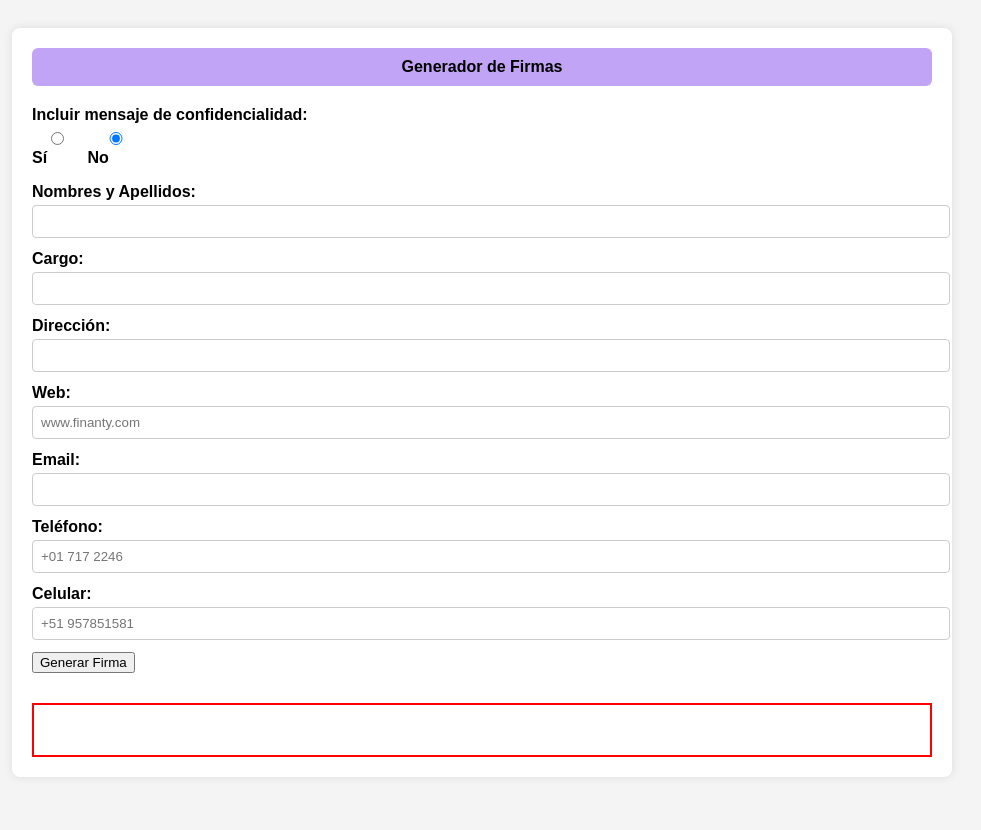
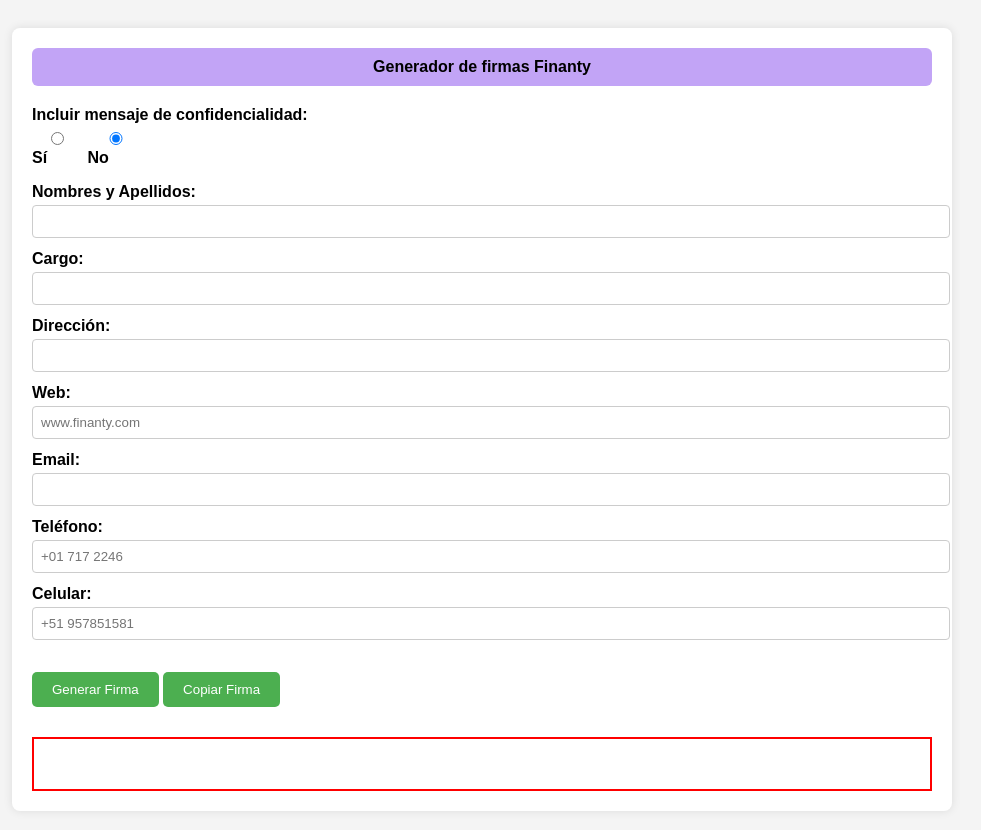
Before and after one commit to favellaneda1993/generador-firmas-finanty, a plain HTML site: page index.html in a window 1280 px wide. Shown: the whole page, without its empty margins (158-1139 px from the left). Before the commit the page ends 805 px from the top, so only its background shows below. Drawn offline with Linux system fonts and the light colour scheme.

Commit message:
Update index.html

```diff
--- a/index.html
+++ b/index.html
@@ -2,7 +2,7 @@
 <html lang="es">
 <head>
   <meta charset="UTF-8">
-  <title>Generador de Firmas</title>
+  <title>Generador de firmas Finanty</title>
   <style>
     body {
       font-family: Arial, sans-serif;
@@ -57,7 +57,7 @@
       font-family: Arial, sans-serif;
     }
     .signature-container img {
-      width: 80px;
+      width: 80px; /* Reducción del tamaño del logo */
       height: auto;
     }
     .info {
@@ -91,12 +91,25 @@
       color: #333;
       margin-top: 20px;
     }
+    button {
+      background-color: #4CAF50;
+      color: white;
+      padding: 10px 20px;
+      border: none;
+      border-radius: 5px;
+      cursor: pointer;
+      margin-top: 20px;
+    }
+    button:hover {
+      background-color: #45a049;
+    }
   </style>
 </head>
 <body>
   <div class="container">
-    <div class="header">Generador de Firmas</div>
+    <div class="header">Generador de firmas Finanty</div>
 
+    <!-- Formulario para ingresar los datos de la firma -->
     <div class="form-group">
       <label>Incluir mensaje de confidencialidad:</label>
       <div class="radio-group">
@@ -105,6 +118,7 @@
       </div>
     </div>
 
+    <!-- Entradas de texto para datos -->
     <div class="form-group"><label>Nombres y Apellidos:</label><input id="nombre" type="text"></div>
     <div class="form-group"><label>Cargo:</label><input id="cargo" type="text"></div>
     <div class="form-group"><label>Dirección:</label><input id="direccion" type="text"></div>
@@ -113,12 +127,18 @@
     <div class="form-group"><label>Teléfono:</label><input id="telefono" type="text" placeholder="+01 717 2246"></div>
     <div class="form-group"><label>Celular:</label><input id="celular" type="text" placeholder="+51 957851581"></div>
 
+    <!-- Botón para generar firma -->
     <button onclick="generarFirma()">Generar Firma</button>
 
+    <!-- Botón para copiar automáticamente la firma generada -->
+    <button onclick="copiarFirma()">Copiar Firma</button>
+
+    <!-- Aquí se mostrará la firma generada -->
     <div class="firma-preview" id="firmaPreview"></div>
   </div>
 
   <script>
+    // Función que genera la firma con los datos introducidos
     function generarFirma() {
       const nombre = document.getElementById("nombre").value;
       const cargo = document.getElementById("cargo").value;
@@ -129,11 +149,15 @@
       const celular = document.getElementById("celular").value;
       const confidencialidad = document.querySelector('input[name="confidencialidad"]:checked').value;
 
+      // Creación de la firma HTML, insertando los datos y el logo
       const firmaHTML = `
         <div class="signature-container">
+          <!-- Logo de la empresa -->
           <div class="logo-container">
             <img src="https://raw.githubusercontent.com/favellaneda1993/generador-firmas-finanty/main/logo.png" alt="Logo Finanty">
           </div>
+
+          <!-- Información de la firma -->
           <div class="info">
             <div class="nombre">${nombre}</div>
             <div class="cargo">${cargo}</div>
@@ -148,6 +172,7 @@
               📍 ${direccion}
             </div>
             ${confidencialidad === "Sí" ? `
+              <!-- Mensaje de confidencialidad si se selecciona "Sí" -->
               <div class="confidencial">
                 <strong>DECLARACIÓN DE CONFIDENCIALIDAD Y PRIVILEGIO</strong><br>
                 Este correo electrónico y/o el material adjunto es para uso exclusivo de la persona o entidad a la que expresamente se le ha enviado... (puedes personalizar el texto completo según el modelo institucional).
@@ -157,7 +182,23 @@
         </div>
       `;
 
+      // Mostrar la firma generada en la página
       document.getElementById("firmaPreview").innerHTML = firmaHTML;
+    }
+
+    // Función que copia la firma generada al portapapeles
+    function copiarFirma() {
+      // Crea un campo temporal de texto con la firma generada
+      const firma = document.getElementById("firmaPreview").innerText;
+      const input = document.createElement("textarea");
+      input.value = firma;  // Asigna el contenido de la firma al campo temporal
+      document.body.appendChild(input);
+      input.select(); // Selecciona el texto
+      document.execCommand("copy"); // Copia al portapapeles
+      document.body.removeChild(input); // Elimina el campo temporal
+
+      // Notificación de que la firma ha sido copiada
+      alert("Firma copiada al portapapeles");
     }
   </script>
 </body>
```
Lines whose indentation alone changed are shown as unchanged.
